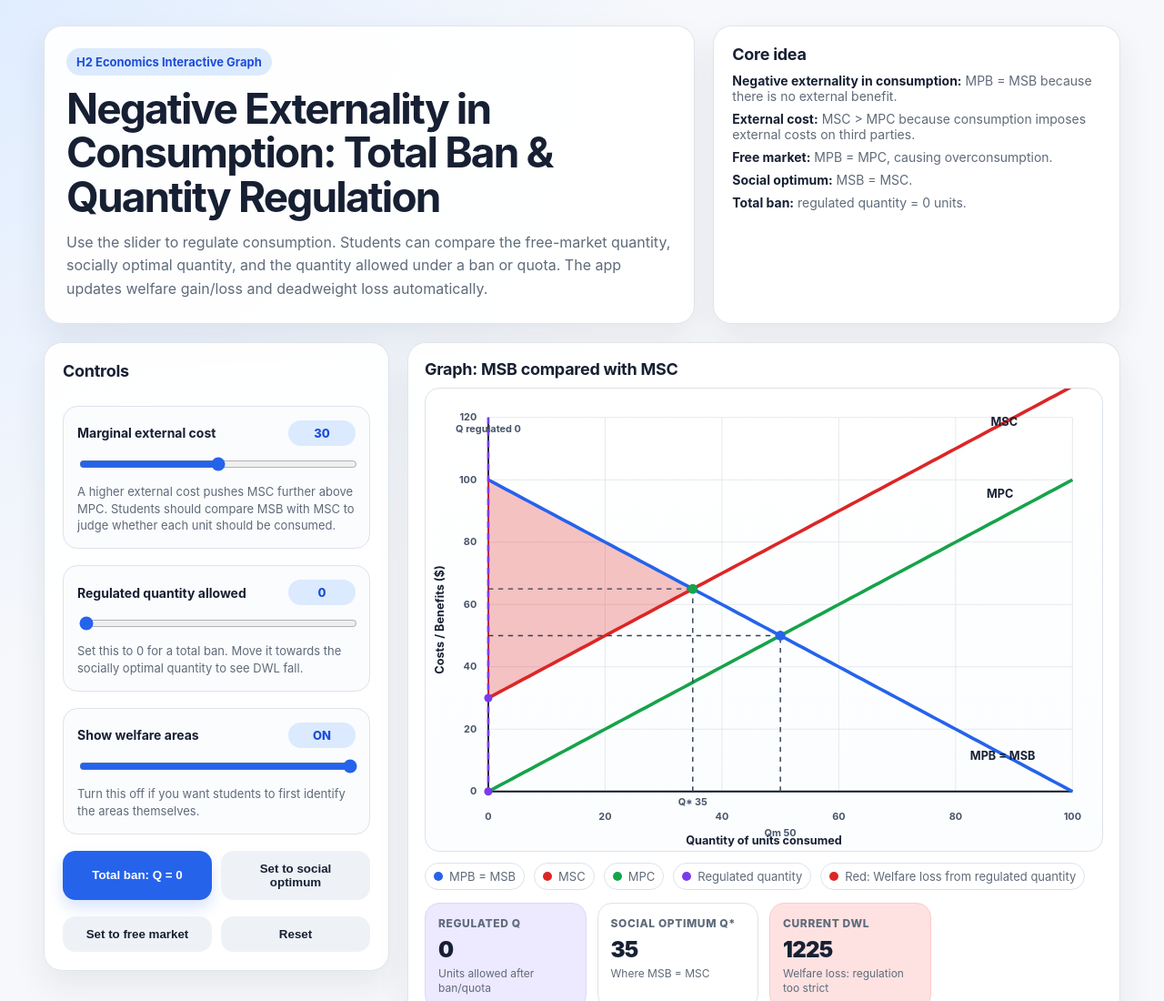
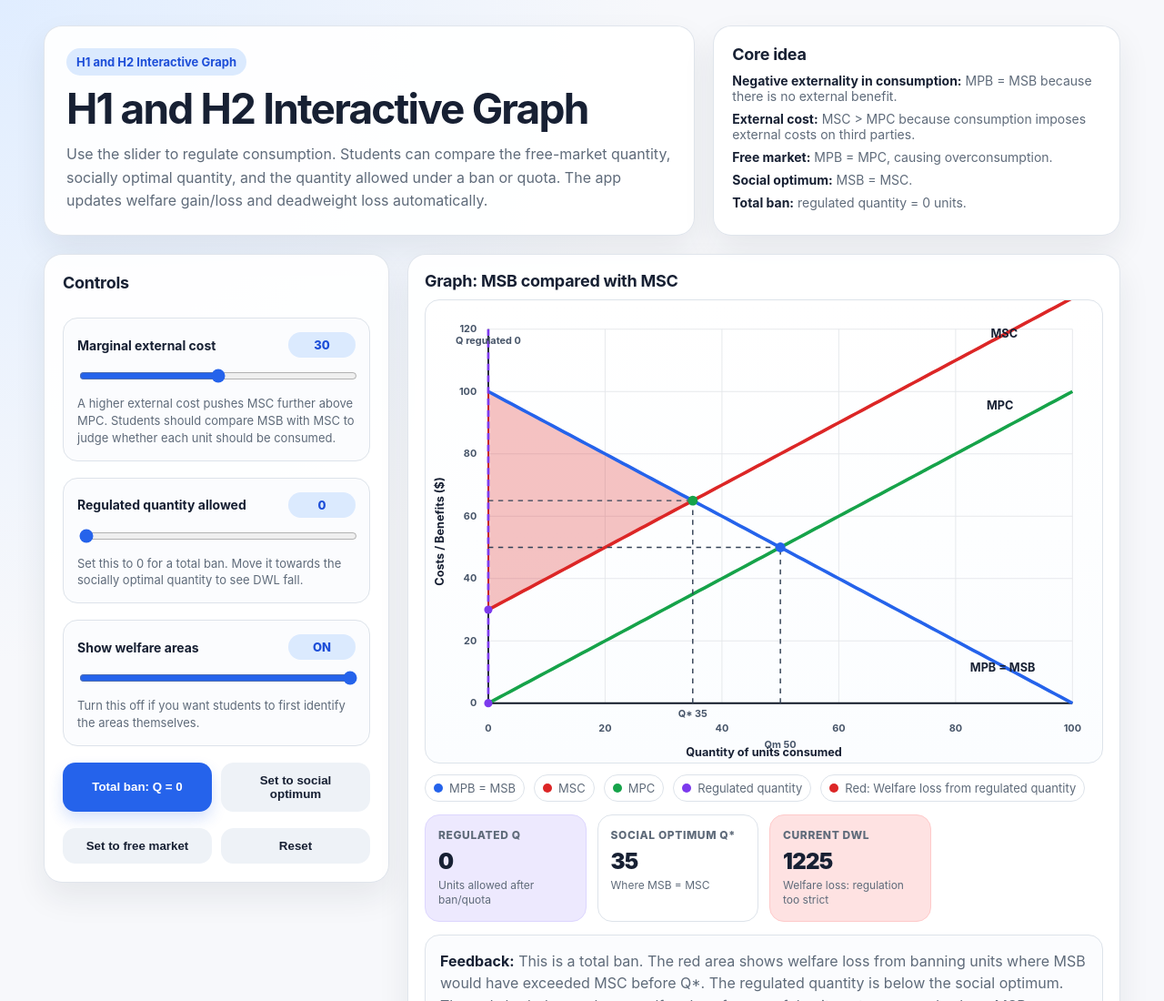
Before and after one commit to lyndonsajc/total-ban, a plain HTML site: page index.html in a window 1280 px wide. Shown: the top 1100 px of the page at 91% size. Drawn offline with Linux system fonts and the light colour scheme.

Commit message:
Update index.html

```diff
--- a/index.html
+++ b/index.html
@@ -353,8 +353,8 @@
   <div class="page">
     <header>
       <section class="hero">
-        <div class="eyebrow">H2 Economics Interactive Graph</div>
-        <h1>Negative Externality in Consumption: Total Ban & Quantity Regulation</h1>
+        <div class="eyebrow">H1 and H2 Interactive Graph</div>
+        <h1>H1 and H2 Interactive Graph</h1>
         <p class="lead">
           Use the slider to regulate consumption. Students can compare the free-market quantity, socially optimal quantity, and the quantity allowed under a ban or quota. The app updates welfare gain/loss and deadweight loss automatically.
         </p>
```
